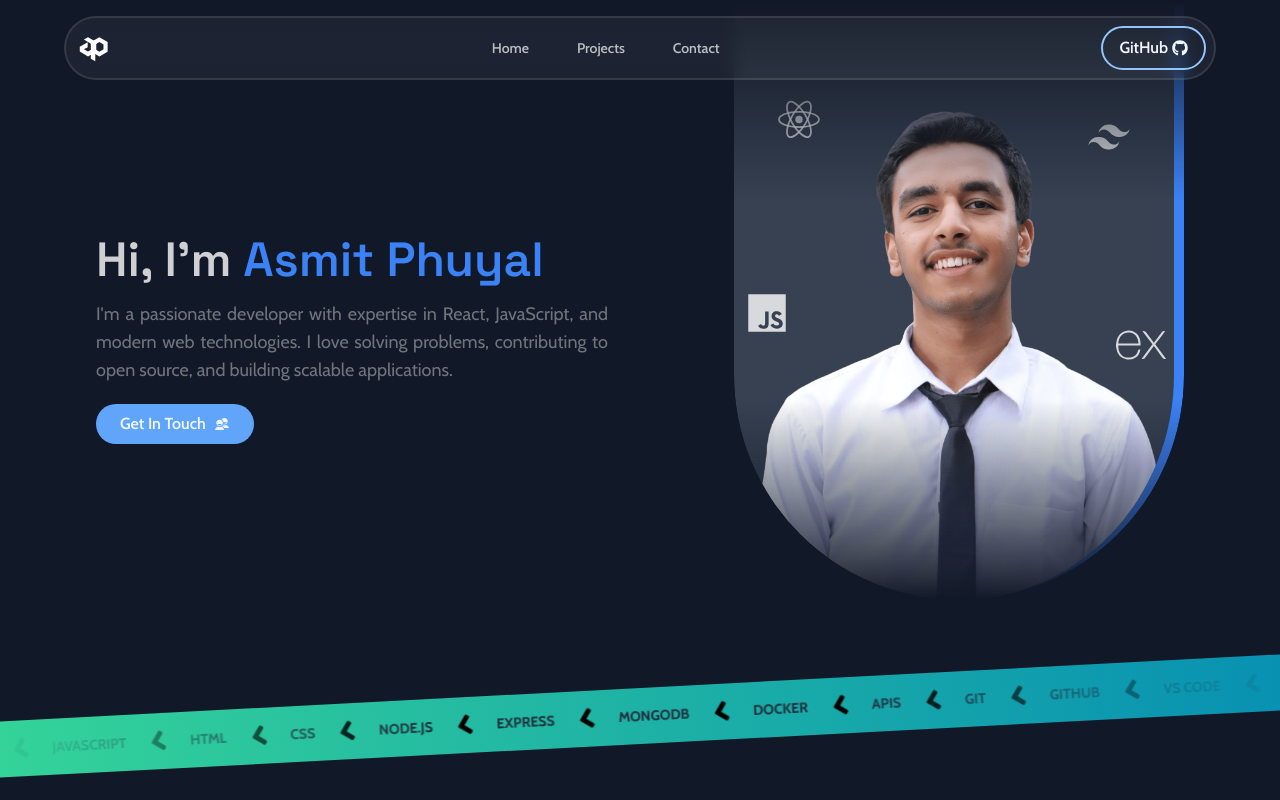
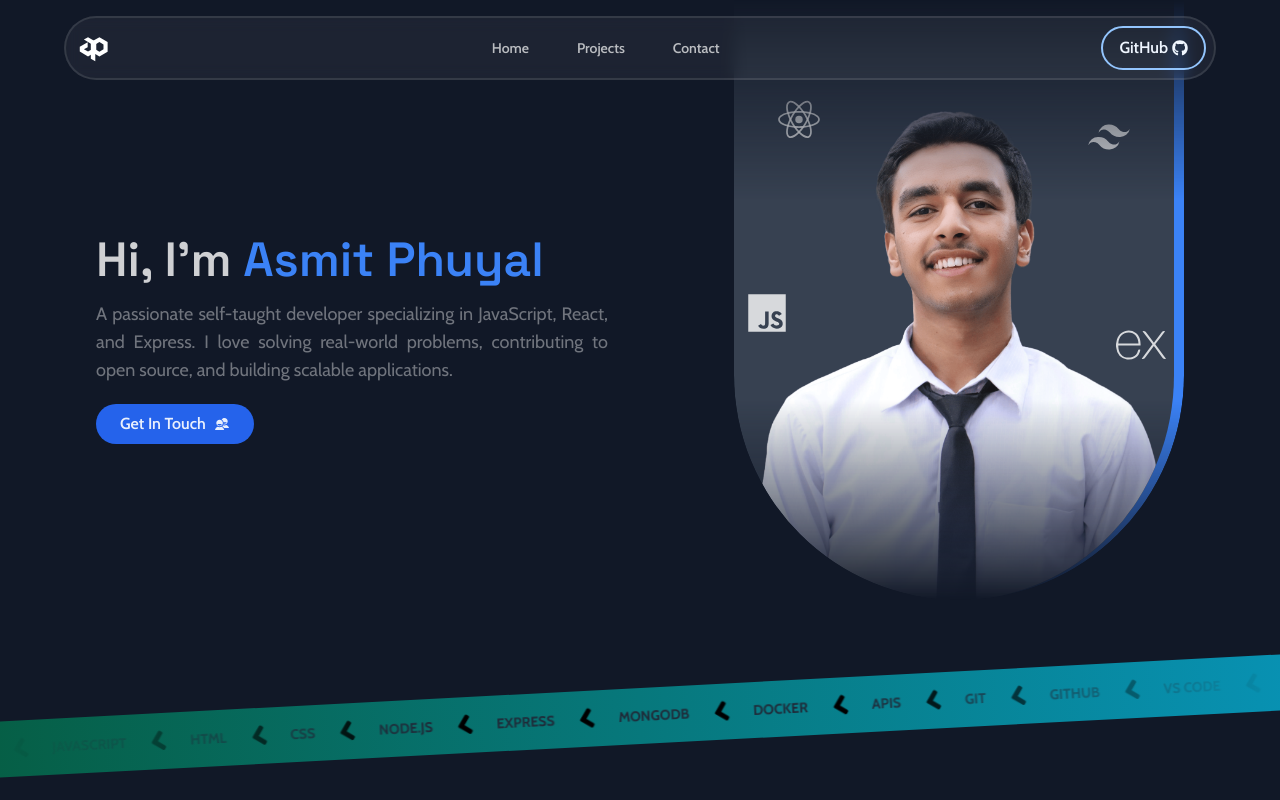
Before and after one commit to fuyalasmit/portfolio-website, a React (Vite) app: page / in a window 1280 px wide. Shown: the top 800 px of the page. Built offline with nearby package versions, Linux system fonts and the light colour scheme.

Commit message:
few issues fixed

```diff
--- a/src/components/Button.jsx
+++ b/src/components/Button.jsx
@@ -17,7 +17,7 @@ const Button = ({ children, variant = 'primary', className, onClick }) => {
   };
 
   const variants = {
-    primary: 'bg-blue-400 text-white/90 border-none hover:bg-blue-700',
+    primary: 'bg-blue-600 text-white/90 border-none hover:bg-blue-700',
     outline:
       'bg-transparent text-blue-50 border-2 border-blue-300 hover:bg-blue-500 hover:text-white',
   };
--- a/src/components/ContactDetailsCard.jsx
+++ b/src/components/ContactDetailsCard.jsx
@@ -1,13 +1,26 @@
 import React from 'react';
 
 const ContactDetailsCard = ({ contact }) => {
+  const isMobile = /iPhone|iPad|iPod|Android/i.test(navigator.userAgent);
+
   return (
-    <div className='flex items-center gap-3 relative z-10'>
+    <div className="flex items-center gap-3 relative z-10">
       <span>{contact.icon}</span>
-      {contact.link ? (
-        <a href={contact.link} target='_blank' className='text-blue-500 hover:underline' >{contact.value}</a>
+
+      {isMobile && contact.mobileLink ? (
+        <a href={contact.mobileLink} className="text-blue-500 hover:underline">
+          {contact.value}
+        </a>
+      ) : contact.link ? (
+        <a
+          href={contact.link}
+          target="_blank"
+          className="text-blue-500 hover:underline"
+        >
+          {contact.value}
+        </a>
       ) : (
-        <span className='text-white/70' >{contact.value}</span>
+        <span className="text-white/70">{contact.value}</span>
       )}
     </div>
   );
--- a/src/components/HeroContent.jsx
+++ b/src/components/HeroContent.jsx
@@ -16,9 +16,7 @@ const HeroContent = ({ variants }) => {
         Hi, I'm <span className="text-blue-500">Asmit Phuyal</span>
       </h2>
       <p className="mt-4 text-white/40 md:text-lg text-justify">
-        I'm a passionate developer with expertise in React, JavaScript, and
-        modern web technologies. I love solving problems, contributing to open
-        source, and building scalable applications.
+      A passionate self-taught developer specializing in JavaScript, React, and Express. I love solving real-world problems, contributing to open source, and building scalable applications.
       </p>
       <div className="flex items-center gap-3 mt-5">
         <Button className="flex gap-2 items-center" onClick={scrollToContact}>
--- a/src/components/HeroImage.jsx
+++ b/src/components/HeroImage.jsx
@@ -23,16 +23,18 @@ const HeroImage = ({ variants }) => {
       <AnimatedIcon Icon={BiLogoJavascript} className="left-2 top-72" />
       <AnimatedIcon Icon={SiExpress} className="right-2 top-80" />
 
-      {isLoading && (
-        <img
-          className="absolute bottom-0 left-1/2 w-[450px] -translate-x-1/2"
-          src={blurUserCompressed}
-          alt="my image"
-        />
-      )}
+      <img
+        className={`absolute bottom-0 left-1/2 w-[450px] -translate-x-1/2 transition-opacity duration-300 ${
+          isLoading ? 'opacity-100' : 'opacity-0'
+        }`}
+        src={blurUserCompressed}
+        alt="my image"
+      />
 
       <img
-        className="absolute bottom-0 left-1/2 w-[450px] -translate-x-1/2"
+        className={`absolute bottom-0 left-1/2 w-[450px] -translate-x-1/2 transition-opacity duration-300 ${
+          isLoading ? 'opacity-0' : 'opacity-100'
+        }`}
         src={userImage}
         alt="my image"
         onLoad={() => setIsLoading(false)}
--- a/src/constants/index.jsx
+++ b/src/constants/index.jsx
@@ -44,7 +44,8 @@ export const contactDetails = [
     id: 1,
     type: 'Email',
     value: 'contact@asmitphuyal.com.np',
-    link: 'mailto:contact@asmitphuyal.com.np',
+    link: 'https://mail.google.com/mail/?view=cm&fs=1&to=contact@asmitphuyal.com.np',
+    mobileLink: "mailto:contact@asmitphuyal.com.np",
     icon: '📧',
   },
   {
--- a/src/index.css
+++ b/src/index.css
@@ -44,7 +44,7 @@ html{
   }
 
   ::-webkit-scrollbar {
-    width: 12px;
+    width: 5px;
     height: 12px;
   }
 
@@ -53,9 +53,7 @@ html{
   }
 
   ::-webkit-scrollbar-thumb {
-    background: #3b82f6;
-    border-radius: 6px;
-    border: 1px solid #eee;
+    background: #374356;
     transition: background 0.3s ease;
   }
 
--- a/src/sections/Tape.jsx
+++ b/src/sections/Tape.jsx
@@ -5,7 +5,7 @@ import { FaAngleLeft } from 'react-icons/fa';
 const Tape = () => {
   return (
     <section className="overflow-x-clip py-20 lg:py-2">
-      <div className="-mx-1 -rotate-3 bg-gradient-to-r from-emerald-400 to-cyan-600">
+      <div className="-mx-1 -rotate-3 bg-gradient-to-r from-emerald-800 to-cyan-600">
         <div className="flex mask-gradient-right">
           <div className="flex flex-none gap-4 py-3 pr-4 animate-move-left">
             {[...new Array(2)].fill(0).map((value, index) => (
```
